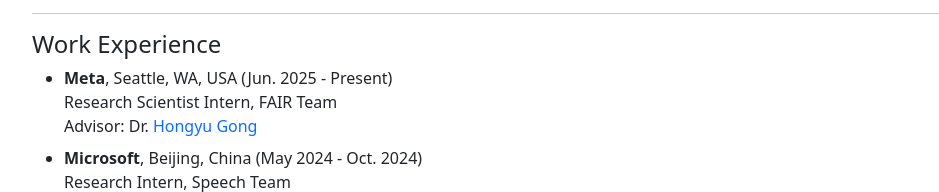
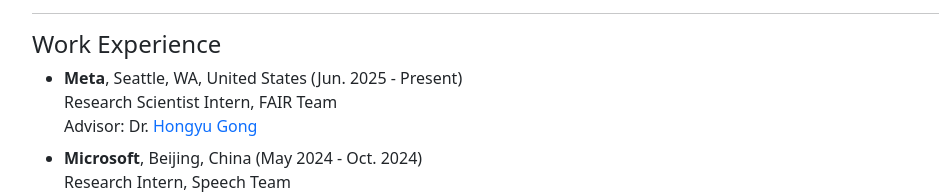
Before and after one commit to choijeongsoo/choijeongsoo.github.io, a plain HTML site: page index.html in a window 1280 px wide. Shown: the part 388-580 px from the top of the page, without its empty margins (144-1083 px from the left). Drawn offline with Linux system fonts and the light colour scheme.

Commit message:
Update index.html

```diff
--- a/index.html
+++ b/index.html
@@ -77,7 +77,7 @@
                     <h4>Work Experience</h4>
                     <ul>
                         <li class="mb-2">
-                            <b>Meta</b>, Seattle, WA, USA (Jun. 2025 - Present)<br />
+                            <b>Meta</b>, Seattle, WA, United States (Jun. 2025 - Present)<br />
                             Research Scientist Intern, FAIR Team <br />
                             Advisor: Dr. <a href="https://ai.meta.com/people/423052760127945/hongyu-gong">Hongyu Gong</a>
                         </li>
```
